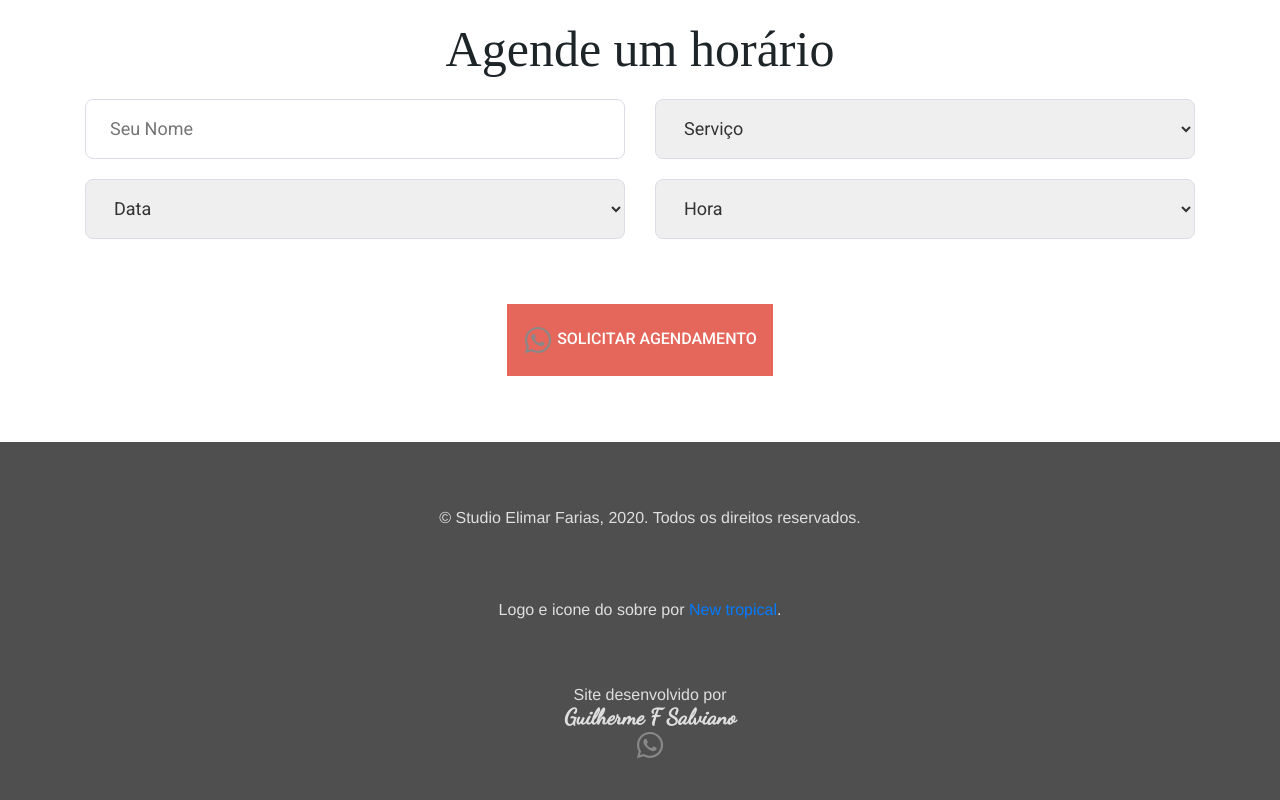
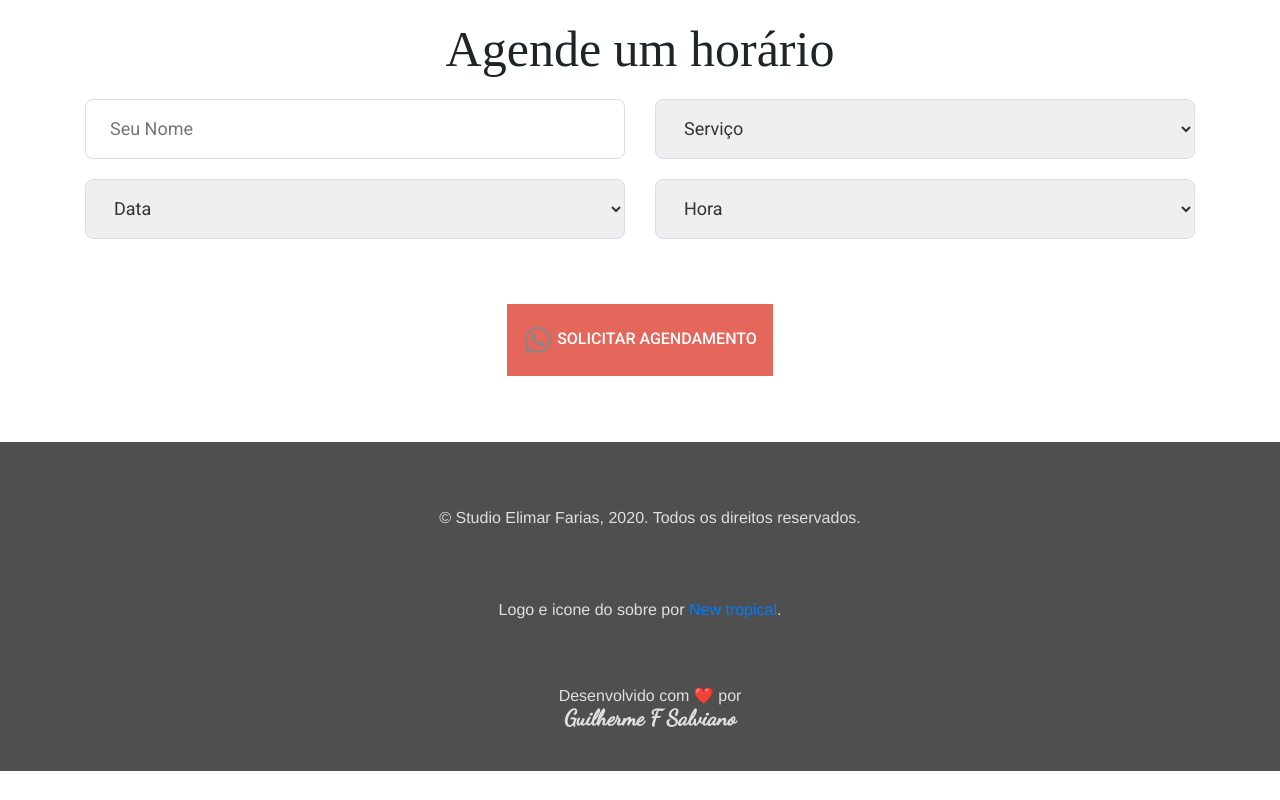
Before and after one commit to guilhermesalviano/studio-elimar-farias, a React (Create React App) app in the folder frontend/: page / in a window 1280 px wide. Shown: the part 1280-2080 px from the top of the page. After the commit the page ends 2051 px from the top, so only its background shows below. Built offline with nearby package versions, Linux system fonts and the light colour scheme; the HTML template or start-up script is replaced by a standard one.

Commit message:
update footer component

```diff
--- a/frontend/src/components/footer.js
+++ b/frontend/src/components/footer.js
@@ -1,6 +1,4 @@
 import React from 'react';
-import { FaWhatsapp} from 'react-icons/fa';
-
 import './footer.css';
 
 export function Footer() {
@@ -46,13 +44,13 @@ export function Footer() {
 
             <div className="row">
                 <div className="col-md-12 colunm">
-                    Site desenvolvido por <br />
+                    Desenvolvido com <span role="img" aria-label="heart">❤️</span> por <br />
                     <a target="_blank" rel="noopener noreferrer" href="https://guilhermesalviano.now.sh?utm_source=studioelimar&utm_medium=site&utm_campaign=signature">
                         <span className="signature">Guilherme F Salviano</span><br />
                     </a>
-                    <a target="_blank" rel="noopener noreferrer" href="https://api.whatsapp.com/send?phone=5511948449969&text=Ol%C3%A1,+Guilherme.+">
+                    {/* <a target="_blank" rel="noopener noreferrer" href="https://api.whatsapp.com/send?phone=5511948449969&text=Ol%C3%A1,+Guilherme.+">
                         <FaWhatsapp size={30} />
-                    </a>
+                    </a> */}
                 </div>
             </div>
         </div>
```
